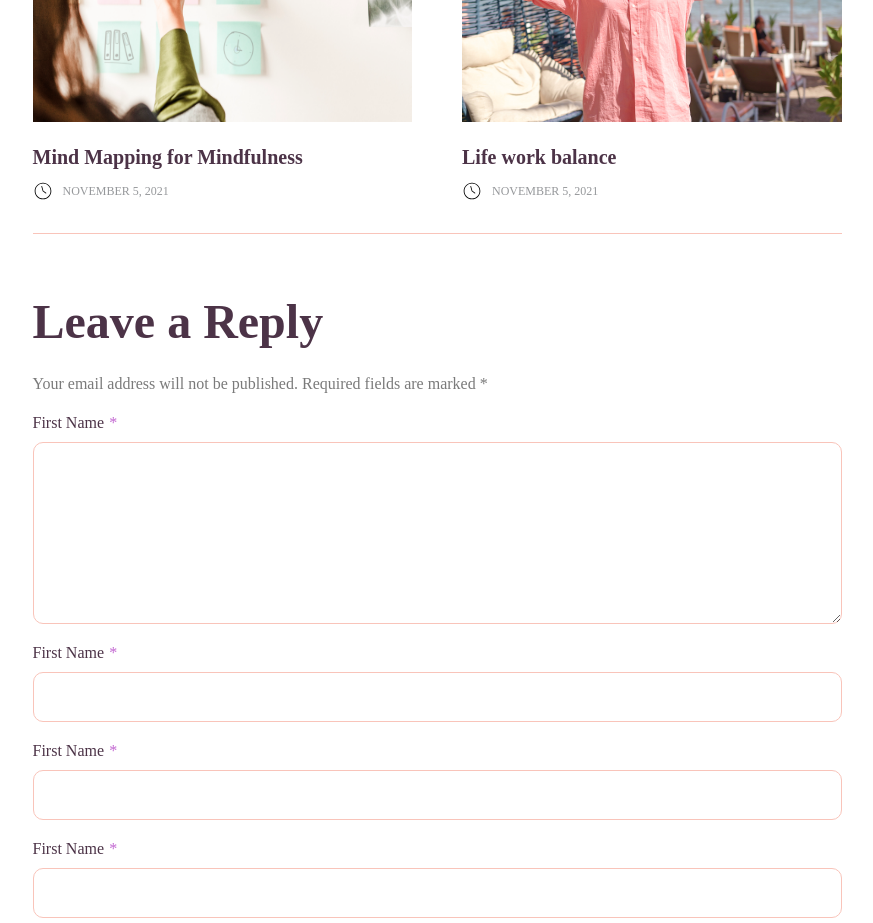
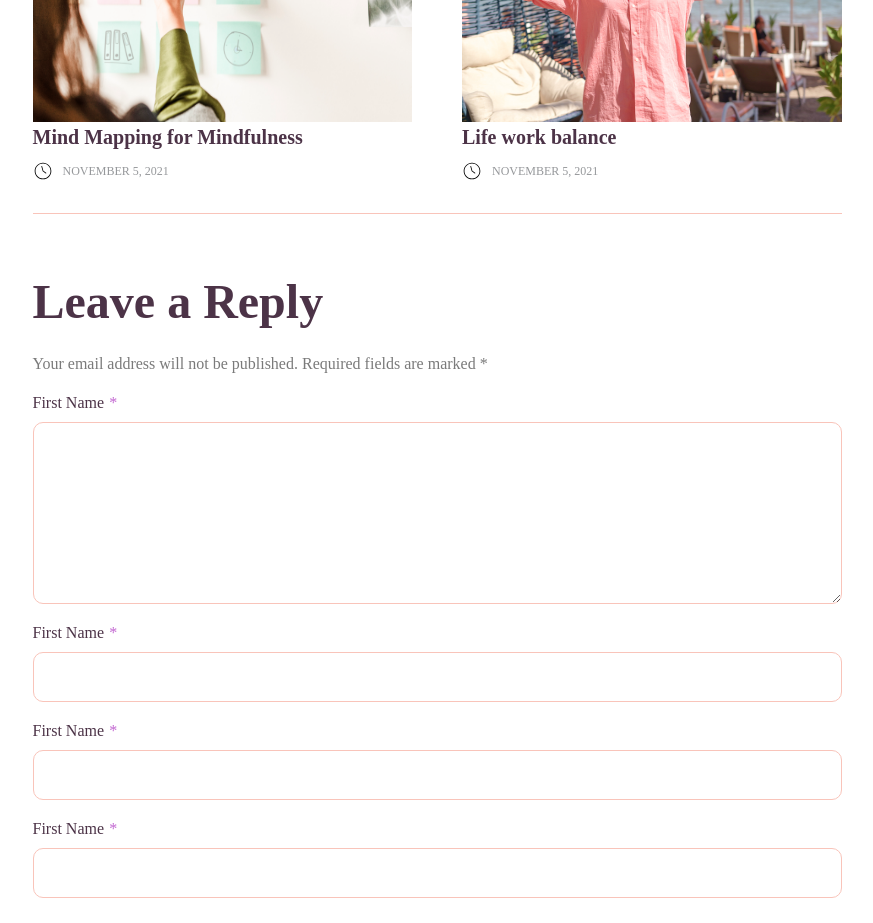
Before and after one commit to subhasasmal08/website, a Next.js app in the folder portfolio/: page /SingleBlog in a window 1280 px wide. Shown: the part 1620-2543 px from the top of the page, without its empty margins (203-1076 px from the left). Built offline with nearby package versions, Linux system fonts and the light colour scheme.

Commit message:
local changes

```diff
--- a/portfolio/app/SingleBlog/page.js
+++ b/portfolio/app/SingleBlog/page.js
@@ -8,6 +8,18 @@ import worklife from "../../public/assets/Images/worklife.jpg";
 import { Insta, Twitter, Youtube } from "../component/Navbar/Navbar";
 
 export default class page extends Component {
+  constructor(props) {
+    super(props);
+
+    this.state = {
+      activeBlog: {
+        picture: mindfullness,
+        header: "Mind Mapping for Mindfulness",
+        date: "NOVEMBER 5, 2021",
+        content: "",
+      },
+    };
+  }
   realtedPostData = [
     {
       picture: mindfullness,
@@ -20,18 +32,19 @@ export default class page extends Component {
       date: "NOVEMBER 5, 2021",
     },
   ];
+
   render() {
     return (
       <div className="single_blog_wrapper">
         <div className="single_blog_subwrapper">
           <div className="mind_wrapper">
-            <h2 className="header_">Mind Mapping for Mindfulness</h2>
+            <h2 id="single_blog"  className="header_">{this.state.activeBlog.header}</h2>
             <div className="date_wrapper">
               <Clock />
-              <p className="date_">NOVEMBER 5, 2021</p>
+              <p className="date_">{this.state.activeBlog.date}</p>
             </div>
             <Image
-              src={mindfullness}
+              src={this.state.activeBlog.picture}
               alt="Mindfullness"
               className="Mindfullness_image"
               placeholder="blur"
@@ -107,7 +120,22 @@ export default class page extends Component {
                       className="related_image"
                       placeholder="blur"
                     />
-                    <p className="header_">{item.header}</p>
+                    <a
+                    href="#single_blog"
+                      onClick={() => {
+                        this.setState({
+                          activeBlog: {
+                            picture: item.picture,
+                            header: item.header,
+                            date: item.date,
+                            content: "",
+                          },
+                        });
+                      }}
+                      className="header_"
+                    >
+                      {item.header}
+                    </a>
                     <p className="date_">
                       <Clock className="clock_" />
                       {item.date}
--- a/portfolio/app/SingleBlog/singleblog.scss
+++ b/portfolio/app/SingleBlog/singleblog.scss
@@ -131,6 +131,7 @@
             font-size: 20px;
             font-weight: 600;
             font-family: "Cormorant Garamond", "Sans-serif";
+            text-decoration: none;
           }
           .date_ {
             display: flex;
```
Also changed, not shown: portfolio/app/Blog/page.js (+31 -2 lines).
